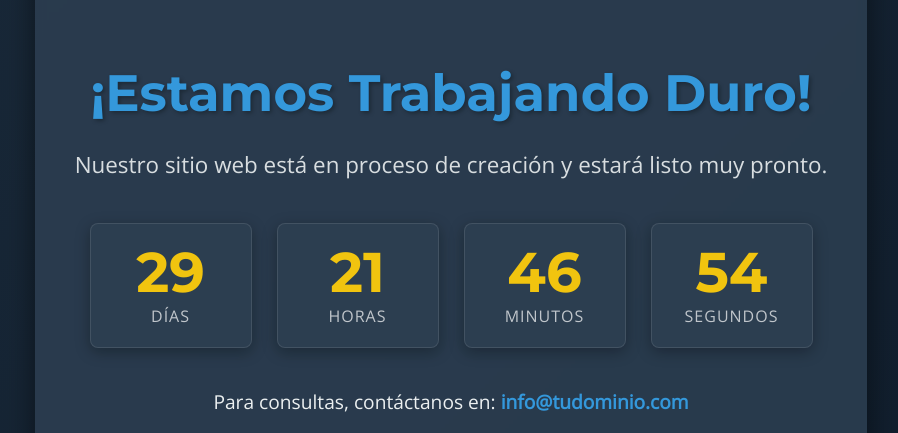
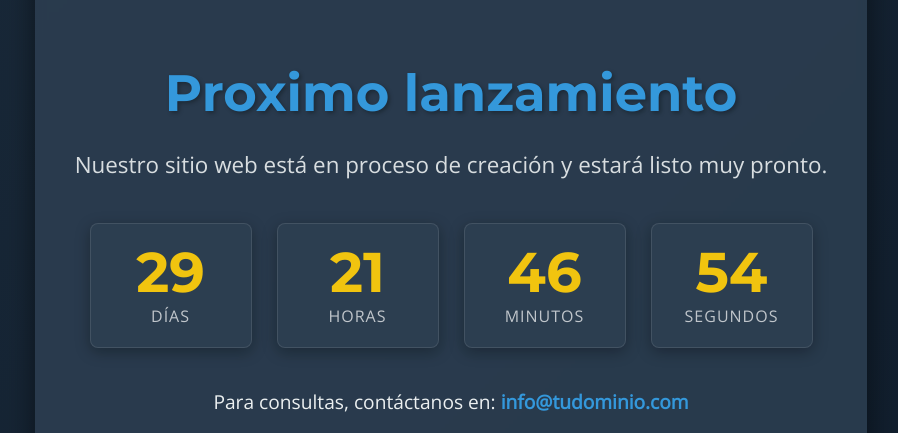
Before and after one commit to maocber/naiosite, a plain HTML site: page index.html in a window 1280 px wide. Shown: the part 137-570 px from the top of the page, without its empty margins (189-1087 px from the left). Drawn offline with nearby package versions, Linux system fonts and the light colour scheme.

Commit message:
Cambio de Estamos trabajando duro por Proximo lanzamiento

```diff
--- a/index.html
+++ b/index.html
@@ -11,7 +11,7 @@
 </head>
 <body>
     <div class="container">
-        <img src="logo.png" alt="Logo de la Empresa" class="logo"> <h1>¡Estamos Trabajando Duro!</h1>
+        <img src="logo.png" alt="Logo de la Empresa" class="logo"> <h1>Proximo lanzamiento</h1>
         <p class="subtitle">Nuestro sitio web está en proceso de creación y estará listo muy pronto.</p>
 
         <div id="countdown" class="countdown">
```
